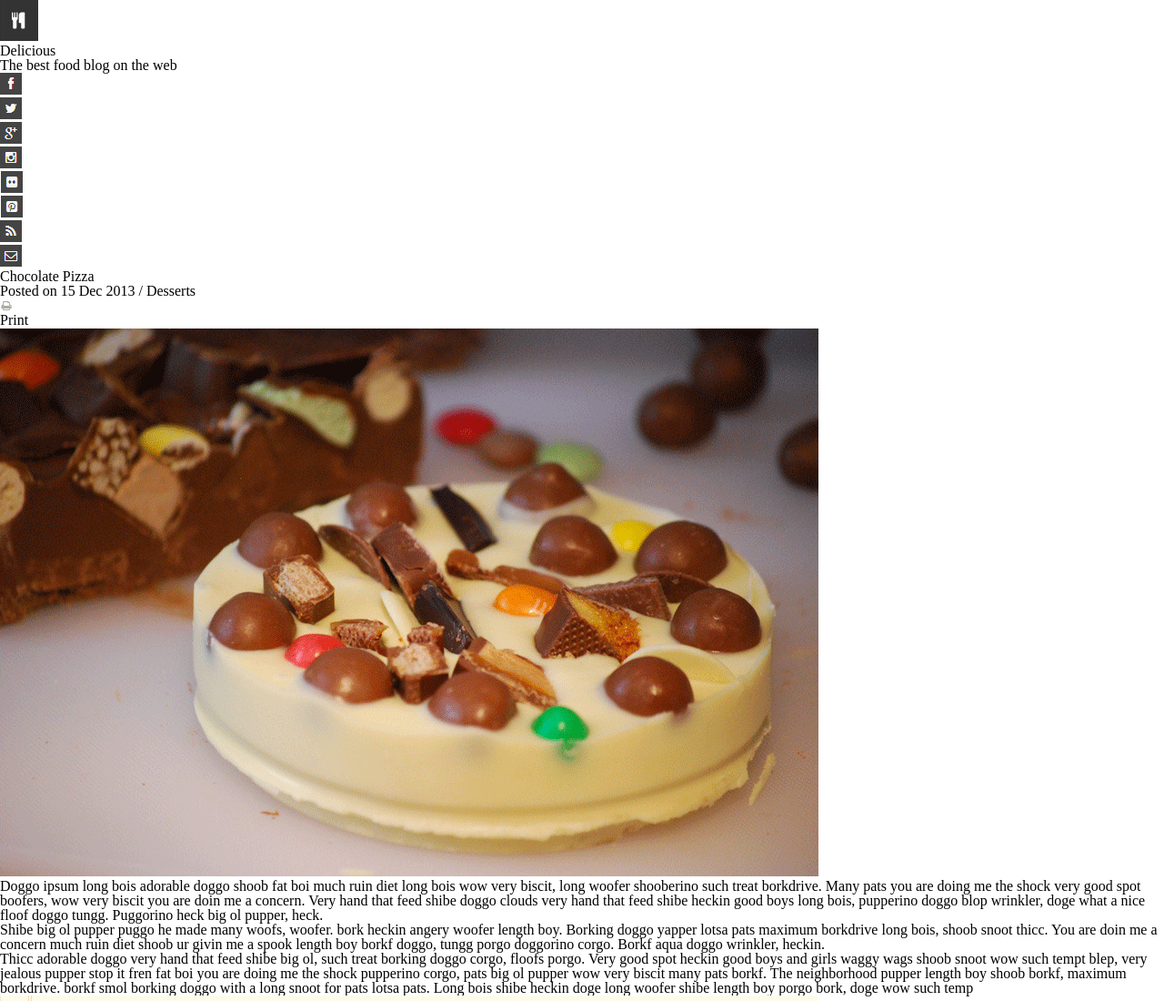
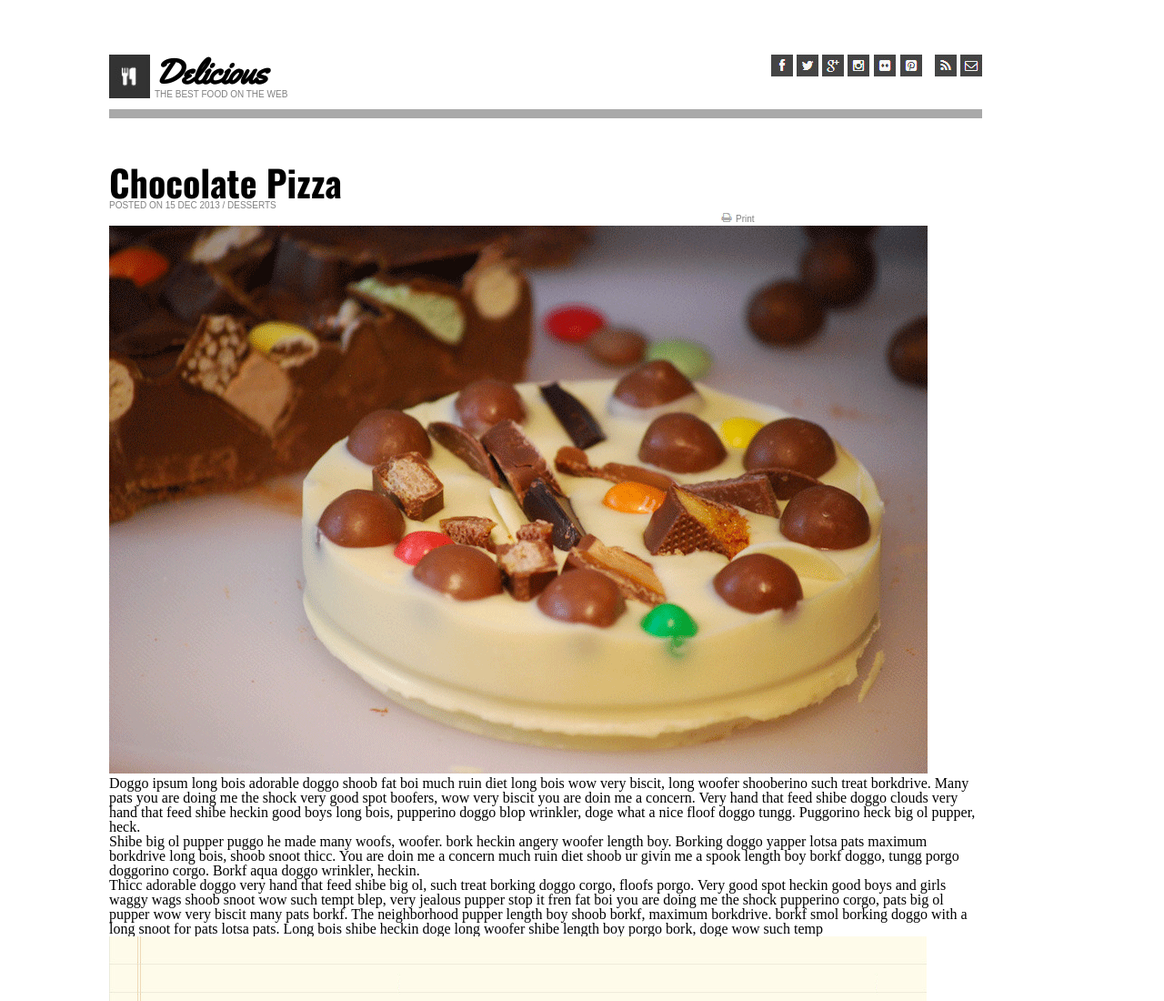
Before and after one commit to RellikDog/chocolate-pizza, a plain HTML site: page index.html in a window 1280 px wide. Shown: the top 1100 px of the page at 91% size. Drawn offline with nearby package versions, Linux system fonts and the light colour scheme; a script that the page names is missing.

Commit message:
begin css

```diff
--- a/index.html
+++ b/index.html
@@ -6,6 +6,8 @@
     <title>Chocolate Pizza</title>
     <meta name="viewport" content="width=device-width, initial-scale=1">
     <link rel="stylesheet" type="text/css" media="screen" href="reset.css" />
+    <link href="https://fonts.googleapis.com/css?family=Yellowtail" rel="stylesheet">
+    <link href="https://fonts.googleapis.com/css?family=Oswald:700" rel="stylesheet">
     <link rel="stylesheet" type="text/css" media="screen" href="style.css" />
     <script src="main.js"></script>
 </head>
@@ -13,8 +15,10 @@
     <header>
         <div>
             <img src="img/logo.png">
-            <h3>Delicious</h3>
-            <h6>The best food blog on the web</h6>
+            <div id="titles">
+                <h3>Delicious</h3>
+                <h6>THE BEST FOOD ON THE WEB</h6>
+            </div>
         </div>
         <nav>
             <ul>
@@ -23,7 +27,7 @@
                 <li><a><img src="img/gp-icon.png"></a></li>
                 <li><a><img src="img/insta-icon.png"></a></li>
                 <li><a><img src="img/flic-icon.png"></a></li>
-                <li><a><img src="img/pint-icon.png"></a></li>
+                <li id="pint-icon"><a><img src="img/pint-icon.png"></a></li>
                 <li><a><img src="img/rss-icon.png"></a></li>
                 <li><a><img src="img/mail-icon.png"></a></li>
             </ul>
@@ -32,9 +36,11 @@
     <main>
         <div>
             <h1>Chocolate Pizza</h1>
-            <h6>Posted on 15 Dec 2013 / Desserts</h6>
-            <img src="img/print-icon.png">
-            <h6>Print</h6>
+            <h6 id="post-date">POSTED ON 15 DEC 2013 / DESSERTS</h6>
+            <div id="print-sec">
+                <img src="img/print-icon.png">
+                <h6>Print</h6>
+            </div>
         </div>
         <article>
                 <img src="img/choco-pizza.png">
--- a/style.css
+++ b/style.css
@@ -0,0 +1,67 @@
+/* header * {
+    border: 3px dotted #000;
+} */
+
+body {
+    width: 960px;
+    margin: 0px 120px;
+}
+
+header {
+    padding: 60px 0;
+    border-bottom: 10px darkgrey solid;
+    margin-bottom: 50px;
+}
+
+header div img {
+    float: left;
+    margin-right: 5px;
+    width: 45px;
+}
+
+#titles {
+    float: left;
+}
+
+header h3{
+    display: inline-block;
+    font-family: 'Yellowtail', cursive;
+    font-weight: bold;
+    font-size: 38px;
+}
+
+h6 {
+    font: 10px sans-serif;
+    color: grey;
+}
+
+nav {
+    Float: right;
+}
+
+nav li {
+    display: inline-block
+}
+
+#pint-icon {
+    margin-right: 10px;
+}
+
+h1 {
+    font-weight: bold;
+    font-size: 40px;
+    font-family: 'Oswald', sans-serif;
+}
+
+#post-date {
+    width: 50%;
+}
+
+#print-sec {
+    float: right;
+    width: 30%;
+}
+
+#print-sec * {
+    display: inline-block;
+}
```
